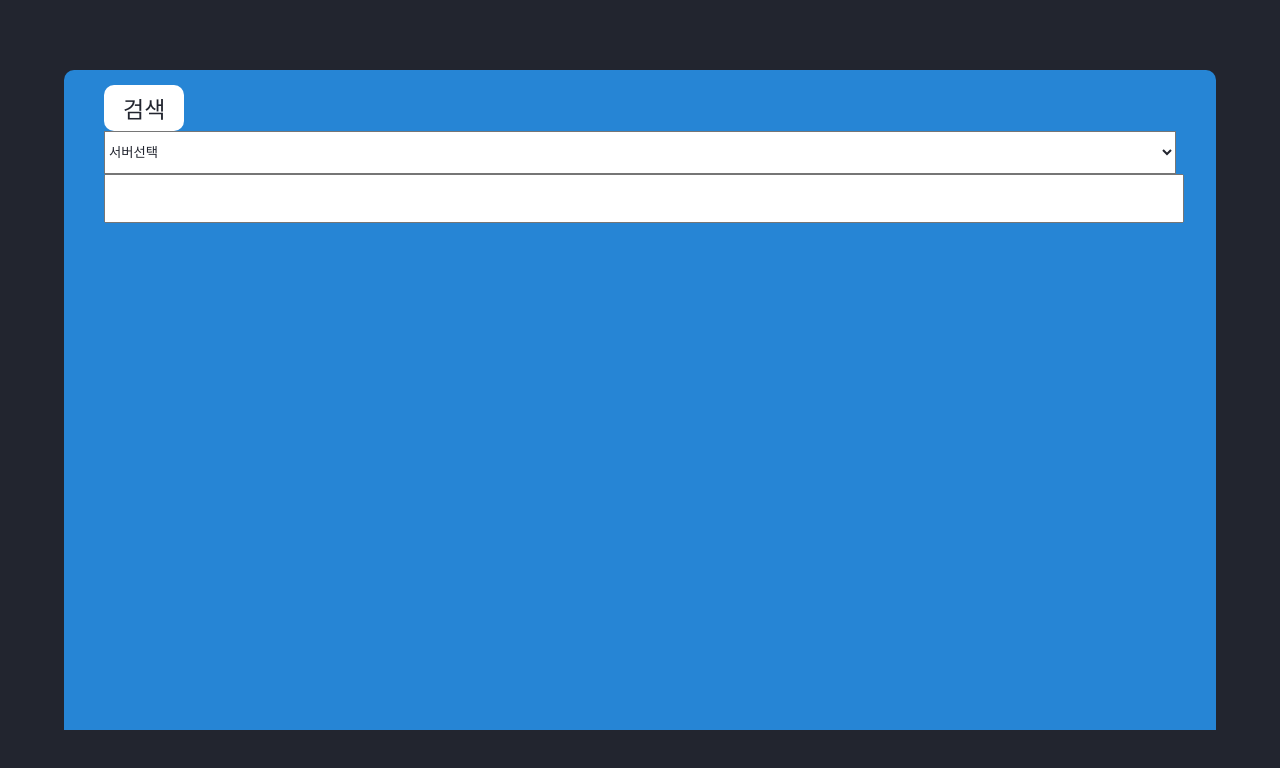
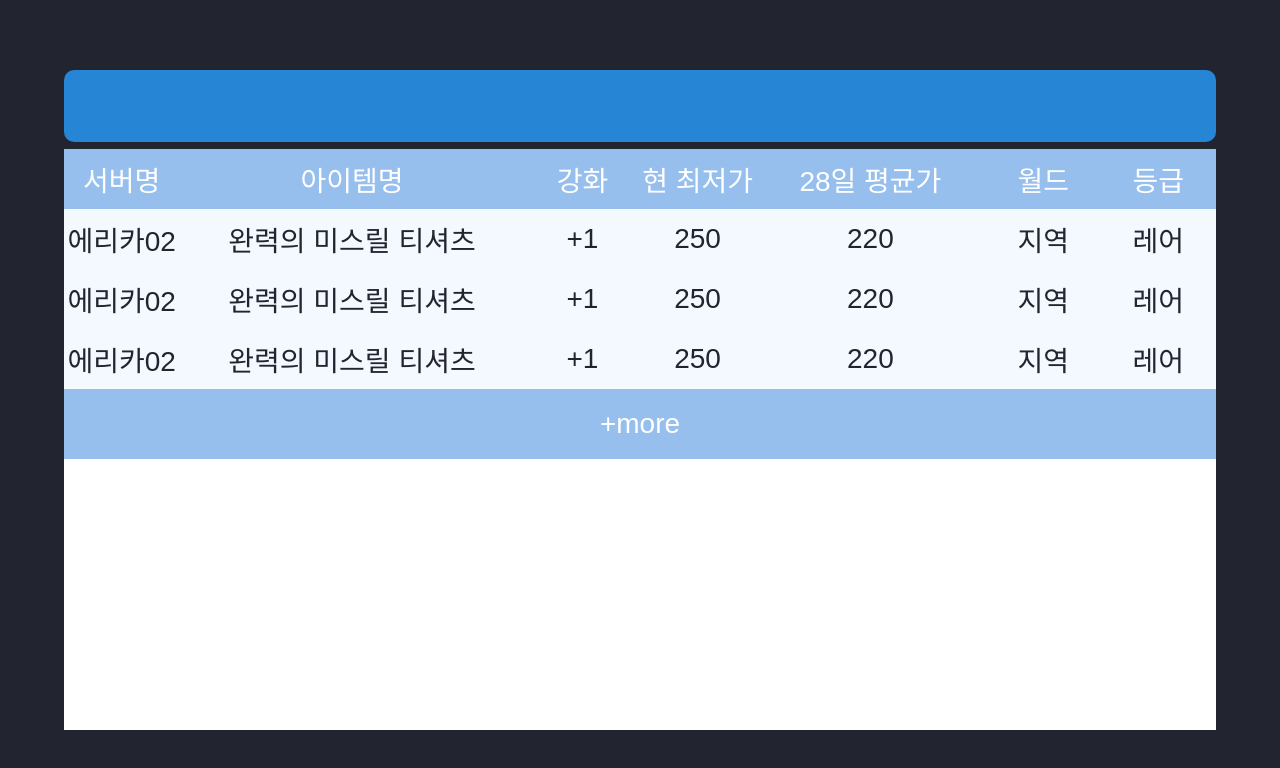
Before and after one commit to bbabo33/lin2m, a React app: page / in a window 1280 px wide. Shown: the top 768 px of the page. Built offline with nearby package versions, Linux system fonts and the light colour scheme.

Commit message:
리스트 그리드

```diff
--- a/src/component/function_base/linList.js
+++ b/src/component/function_base/linList.js
@@ -2,7 +2,7 @@
 import React from 'react';
 import '@/scss/component/function_base/linList.scss';
 import { InfoFrame } from '@/component/parts/info_frame';
-import { CustomButton, CustomSelectBox, CustomInputBox } from '@/component/parts/index';
+import { CustomButton, CustomSelectBox, CustomInputBox, Grid } from '@/component/parts/index';
 
 function LinList(props) {
 
@@ -10,20 +10,42 @@ function LinList(props) {
         alert(val);
     }
 
+    const columns = [
+        {nm: '서버명', width: '10%'}
+        ,{nm: '아이템명', width: '30%'}
+        ,{nm: '강화', width: '10%'}
+        ,{nm: '현 최저가', width: '10%'}
+        ,{nm: '28일 평균가', width: '20%'}
+        ,{nm: '월드', width: '10%'}
+        ,{nm: '등급', width: '10%'}
+    ];
+
+    const datas = [
+        {serverNm: '에리카02', itemNm: '완력의 미스릴 티셔츠', plus: '+1', lowPrice: '250', average: '220', world: '지역', grade: '레어'},
+        {serverNm: '에리카02', itemNm: '완력의 미스릴 티셔츠', plus: '+1', lowPrice: '250', average: '220', world: '지역', grade: '레어'},
+        {serverNm: '에리카02', itemNm: '완력의 미스릴 티셔츠', plus: '+1', lowPrice: '250', average: '220', world: '지역', grade: '레어'},
+    ];
+
     // Fragment 쓰면 DOM안에서 리딩 후 지워진다
     return(
         // <Fragment>
         <div className="list">
             <div className="list--search">
                 <InfoFrame bgColor="$color03" borderRadius="10" padding={{tb: 14.5, lr: 40 }} minHeight={43}>
+                    {/*
                     <CustomButton bgColor="$color07" size={23} color="$color01" weight={400} borderRadius={10} padding={{tb: 6, lr: 19 }} click={buttonFunc}>검색</CustomButton>
                     <CustomSelectBox>
                         <option value="">서버선택</option>
+                        <option value="1">1</option>
+                        <option value="2">2</option>
                     </CustomSelectBox>
                     <CustomInputBox />
+                    */}
                 </InfoFrame>
             </div>
-            <div className="list--content"></div>
+            <div className="list--content">
+                <Grid colums={columns} hColor="$color07" hBackGround="$color05" bColor="$color01" bBackGround="$color06" datas={datas}/>
+            </div>
         </div>
         // </Fragment>
     );
--- a/src/component/global/provider.js
+++ b/src/component/global/provider.js
@@ -1,5 +1,8 @@
 /**
  * styled-component에 활용하는 css를 컨버팅하는 역할
+ *
+ * css-in-js 라는 워딩에서
+ * js에 css를 입히는 느낌으로 provider를 만들었음
  */
 const colorTheme = {
     // 컬러표. _variable.scss와 일치해야함
@@ -42,4 +45,23 @@ const twoWayCss = function(tb, lr, unit) {
     return `${unitProvider(_tb, _unit)} ${unitProvider(_lr, _unit)}`
 }
 
-export { colorTheme, unitProvider, twoWayCss }
+/**
+ * 네방향 값 주기
+ * @param {*} t
+ * @param {*} r
+ * @param {*} b
+ * @param {*} l
+ * @param {*} unit
+ */
+const forWayCss = function (t, r, b, l, unit) {
+    const _t = t || 0;
+    const _r = r || 0;
+    const _b = b || 0;
+    const _l = l || 0;
+
+    const _unit = unit || 'px';
+
+    return `${unitProvider(_t, _unit)} ${unitProvider(_r, _unit)} ${unitProvider(_b, _unit)} ${unitProvider(_l, _unit)}`
+}
+
+export { colorTheme, unitProvider, twoWayCss, forWayCss }
--- a/src/component/parts/customButton.js
+++ b/src/component/parts/customButton.js
@@ -4,6 +4,8 @@ import { colorTheme, unitProvider, twoWayCss } from '@/component/global/provider
 
 const CButton = styled.button
                 `
+                width: 100%;
+                height: 100%;
                 color: ${props => colorTheme[props.color] || '#22252F'};
                 background: ${props => colorTheme[props.bgColor] || '#ffffff'};
                 font-size: ${props => unitProvider(props.size || 20, 'px')};
--- /dev/null
+++ b/src/component/parts/grid.js
@@ -0,0 +1,146 @@
+
+import React, { useState, useEffect } from 'react';
+import styled from "styled-components";
+import '@/scss/component/function_base/grid.scss';
+import { colorTheme, unitProvider, forWayCss } from '@/component/global/provider';
+import { CustomButton } from '@/component/parts/index';
+
+const Container = styled.div
+                    `
+                    width: 100%;
+                    box-sizing: border-box;
+                    font-size: ${props => unitProvider(props.size || 28, 'px')};
+                    `;
+
+// 테이블에 border-collapse: collapse 주면 border-radius 안먹음. table-layout:fixed 사용
+const Table = styled.table
+                    `
+                    width: 100%;
+                    table-layout:fixed;
+                    border-spacing: 0;
+                    `;
+
+const THead = styled.thead
+                    `
+                    color: ${props => colorTheme[props.hColor] || '#22252F'};
+                    background: ${props => colorTheme[props.hBackGround] || '#ffffff'};
+                    border-radius: 10px 10px 0 0;
+                    `;
+
+const TBody = styled.tbody
+                    `
+                    color: ${props => colorTheme[props.bColor] || '#22252F'};
+                    background: ${props => colorTheme[props.bBackGround] || '#ffffff'};
+                    `;
+
+const Tr = styled.tr
+                    `
+                    height: 60px;
+                    `;
+
+const RadiusTr = styled(Tr)
+                    `
+                    border-radius: ${props => forWayCss(props.radius.t || 0, props.radius.r || 0, props.radius.b || 0, props.radius.l || 0, 'px')};
+                    `;
+
+
+/**
+ * Grid
+ *
+ * 구성
+ *
+ * Container
+ *  -> Table(그리드)
+ *      -> THead
+ *      -> TBody
+ *  -> Btn(더보기 버튼)
+ *
+ * @param {*} props
+ * -> header columns
+ * -> data
+ * -> page
+ * -> size
+ */
+function Grid(props) {
+
+    const [columns, setColumns] = useState([]);
+    const [hColor, setHColor] = useState('$color01');
+    const [hBackGround, setHBackGround] = useState('$color07');
+    const [bColor, setBColor] = useState('$color01');
+    const [bBackGround, setBBackGround] = useState('$color07');
+    const [datas, setDatas] = useState([]);
+
+    useEffect(() => {
+        // console.log(props.colums);
+        setColumns(props.colums);
+    }, [props.columns]);
+
+    useEffect(() => {
+        // console.log(props.hColor);
+        setHColor(props.hColor);
+    }, [props.hColor]);
+
+    useEffect(() => {
+        // console.log(props.hBackGround);
+        setHBackGround(props.hBackGround);
+    }, [props.hBackGround]);
+
+    useEffect(() => {
+        // console.log(props.hColor);
+        setBColor(props.bColor);
+    }, [props.bColor]);
+
+    useEffect(() => {
+        // console.log(props.hBackGround);
+        setBBackGround(props.bBackGround);
+    }, [props.bBackGround]);
+
+    useEffect(() => {
+        // console.log(props.datas);
+        setDatas(props.datas);
+    }, [props.datas]);
+
+    function buttonFunc(val) {
+        alert(val);
+    }
+
+    function rowFunc(val, e) {
+        console.log(val);
+        console.log(e);
+    }
+
+    return (
+        <Container>
+            <Table className="grid-table">
+                <colgroup>
+                    {columns && columns.map((x, idx) => {return <col key={`colgroup-${idx}`} width={x.width} />})}
+                </colgroup>
+                <THead hColor={hColor} hBackGround={hBackGround} >
+                    <RadiusTr radius={{t: 10, r: 10, b:0, l:0}}>
+                        {columns && columns.map((x, idx) => {return <td key={`th-${idx}`}>{x.nm}</td>})}
+                    </RadiusTr>
+                </THead>
+                <TBody bColor={bColor} bBackGround={bBackGround} >
+                    {
+                        datas && datas.map((row, trIdx) => {
+                            return(
+                                <Tr className="grid-rows" key={`tr-${trIdx}`} onClick={(e) => rowFunc(row, e)}>
+                                    {
+                                        Object.entries(row).map(([key, value]) => {
+                                            return <td key={`td-${key}`}>{value}</td>
+                                        })
+                                    }
+                                </Tr>
+                            )
+                        })
+                    }
+                </TBody>
+            </Table>
+            <div className="btn-area">
+                <CustomButton bgColor="$color05" size={28} color="$color07" weight={400} borderRadius={0} padding={{tb: 0, lr: 0 }} click={buttonFunc}>+more</CustomButton>
+            </div>
+        </Container>
+    );
+}
+
+export { Grid };
--- a/src/component/parts/index.js
+++ b/src/component/parts/index.js
@@ -1,5 +1,6 @@
 import { CustomButton } from  '@/component/parts/customButton';
 import { CustomSelectBox } from  '@/component/parts/customSelect';
 import { CustomInputBox } from  '@/component/parts/customInput';
+import { Grid } from  '@/component/parts/grid';
 
-export { CustomButton, CustomSelectBox, CustomInputBox };
+export { CustomButton, CustomSelectBox, CustomInputBox, Grid };
--- /dev/null
+++ b/src/scss/component/function_base/grid.scss
@@ -0,0 +1,20 @@
+@import '@/scss/_variable.scss';
+
+.grid {
+    &-table {
+        text-align: center;
+    }
+
+    &-rows {
+        &:hover {
+            cursor: pointer;
+        }
+    }
+}
+
+.btn{
+    &-area {
+        width: 100%;
+        height: 70px;
+    }
+}
--- a/src/scss/component/function_base/linList.scss
+++ b/src/scss/component/function_base/linList.scss
@@ -12,6 +12,6 @@
     &--content {
         min-height: 511px;
         height: 88%; // 기준값 580px 중 511px이므로 약 88%
-        background-color: $color03;
+        background-color: $color07;
     }
 }
```
